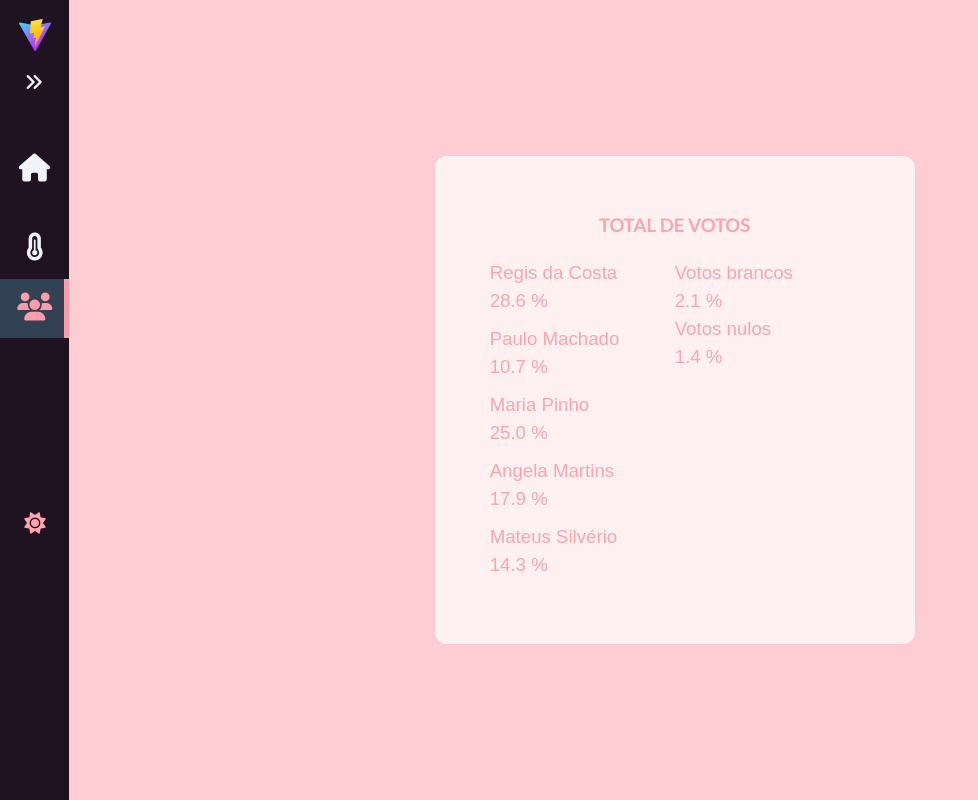
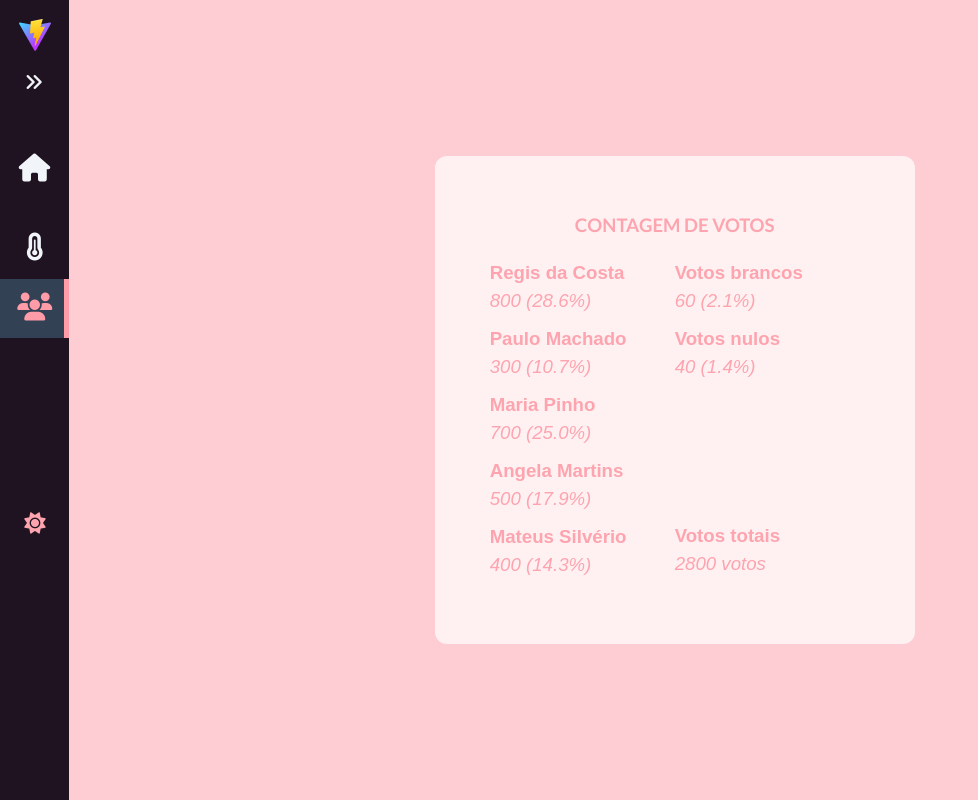
Before and after one commit to igorbkuhl/Atividades-JS, a Vue app: page /Atividade_JS_2 in a window 1280 px wide. Shown: the whole page, without its empty margins (0-978 px from the left). Built offline with nearby package versions, Linux system fonts and the light colour scheme; a web font is replaced by a local one.

Commit message:
Added customization and total votes.

```diff
--- a/src/views/JavaScript/Atividade_JS_2.vue
+++ b/src/views/JavaScript/Atividade_JS_2.vue
@@ -31,38 +31,63 @@ export default defineComponent({
 <template>
   <main>
     <div class="main-area">
-      <h1>Total de votos</h1>
+      <h1>Contagem de votos</h1>
       <div class="vote-area">
         <div class="electors">
           <div class="votes">
             <h2>Regis da Costa</h2>
-            <p class="percentage">{{ `${calculatePercentage(regisDaCosta, calculateTotal(total))} %` }}</p>
+            <p class="percentage">
+              <span>{{ regisDaCosta }}</span>
+              {{ ` (${calculatePercentage(regisDaCosta, calculateTotal(total))}%)` }}
+            </p>
           </div>
           <div class="votes">
             <h2>Paulo Machado</h2>
-            <p class="percentage">{{ `${calculatePercentage(pauloMachado, calculateTotal(total))} %` }}</p>
+            <p class="percentage">
+              <span>{{ pauloMachado }}</span>
+              {{ ` (${calculatePercentage(pauloMachado, calculateTotal(total))}%)` }}
+            </p>
           </div>
           <div class="votes">
             <h2>Maria Pinho</h2>
-            <p class="percentage">{{ `${calculatePercentage(mariaPinho, calculateTotal(total))} %` }}</p>
+            <p class="percentage">
+              <span>{{ mariaPinho }}</span>
+              {{ ` (${calculatePercentage(mariaPinho, calculateTotal(total))}%)` }}
+            </p>
           </div>
           <div class="votes">
             <h2>Angela Martins</h2>
-            <p class="percentage">{{ `${calculatePercentage(angelaMartins, calculateTotal(total))} %` }}</p>
+            <p class="percentage">
+              <span>{{ angelaMartins }}</span>
+              {{ ` (${calculatePercentage(angelaMartins, calculateTotal(total))}%)` }}
+            </p>
           </div>
           <div class="votes">
             <h2>Mateus Silvério</h2>
-            <p class="percentage">{{ `${calculatePercentage(mateusSilverio, calculateTotal(total))} %` }}</p>
+            <p class="percentage">
+              <span>{{ mateusSilverio }}</span>
+              {{ ` (${calculatePercentage(mateusSilverio, calculateTotal(total))}%)` }}
+            </p>
           </div>
         </div>
         <div class="other-votes">
           <div class="votes">
-            <h3>Votos brancos</h3>
-            <p class="percentage">{{ `${calculatePercentage(blancVotes, calculateTotal(total))} %` }}</p>
+            <h2>Votos brancos</h2>
+            <p class="percentage">
+              <span>{{ blancVotes }}</span>
+              {{ ` (${calculatePercentage(blancVotes, calculateTotal(total))}%)` }}
+            </p>
           </div>
           <div class="votes">
-            <h3>Votos nulos</h3>
-            <p class="percentage">{{ `${calculatePercentage(nullVotes, calculateTotal(total))} %` }}</p>
+            <h2>Votos nulos</h2>
+            <p class="percentage">
+              <span>{{ nullVotes }}</span>
+              {{ ` (${calculatePercentage(nullVotes, calculateTotal(total))}%)` }}
+            </p>
+          </div>
+          <div class="total-votes">
+            <h2>Votos totais</h2>
+            <p class="votes">{{ `${total} votos` }}</p>
           </div>
         </div>
       </div>
@@ -89,6 +114,13 @@ export default defineComponent({
 
       .votes {
         margin-bottom: 10px;
+
+        h2 {
+          font-weight: bold;
+        }
+        p {
+          font-style: italic;
+        }
       }
     }
     .other-votes {
@@ -96,7 +128,28 @@ export default defineComponent({
       display: flex;
       flex-direction: column;
       justify-content: right;
-      margin-bottom: 10px;
+
+      .votes {
+        margin-bottom: 10px;
+
+        h2 {
+          font-weight: bold;
+        }
+        p {
+          font-style: italic;
+        }
+      }
+
+      .total-votes {
+        margin-top: 7em;
+
+        h2 {
+          font-weight: bold;
+        }
+        p {
+          font-style: italic;
+        }
+      }
     }
   }
 }
```
